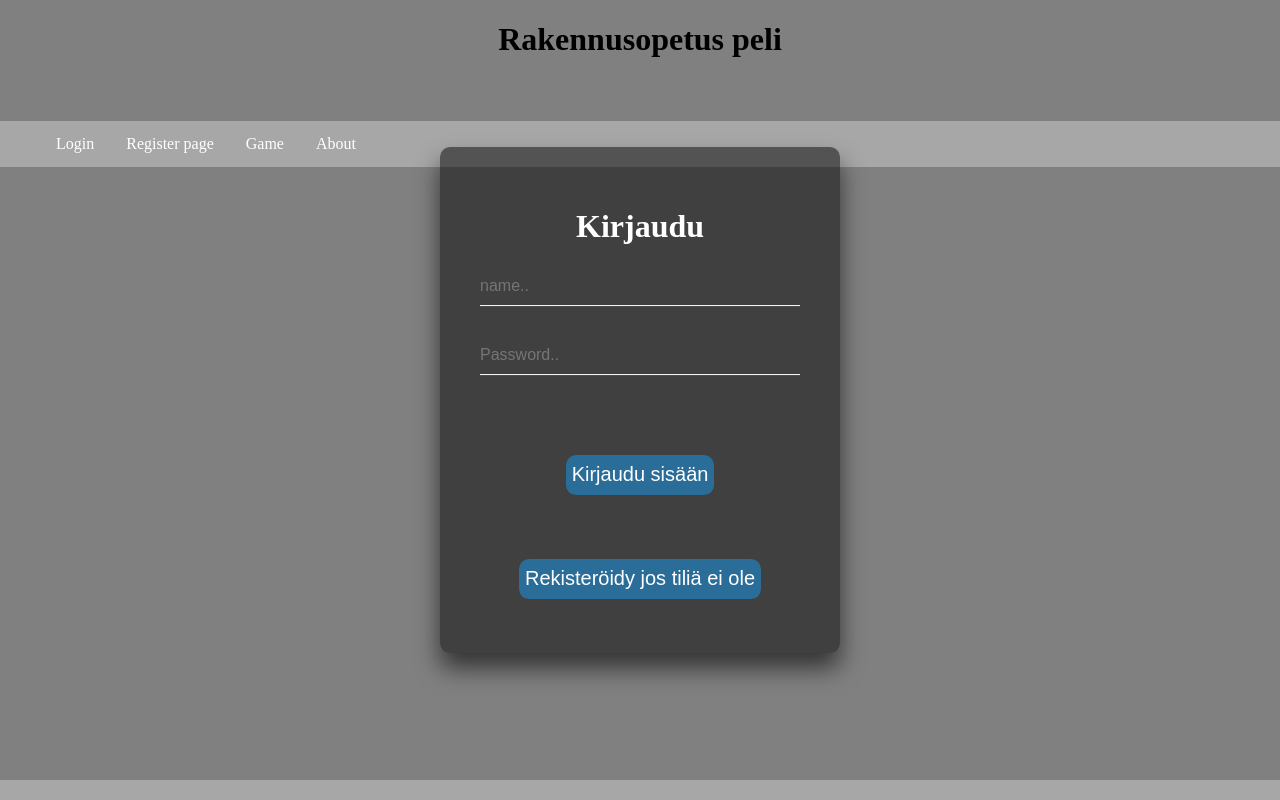
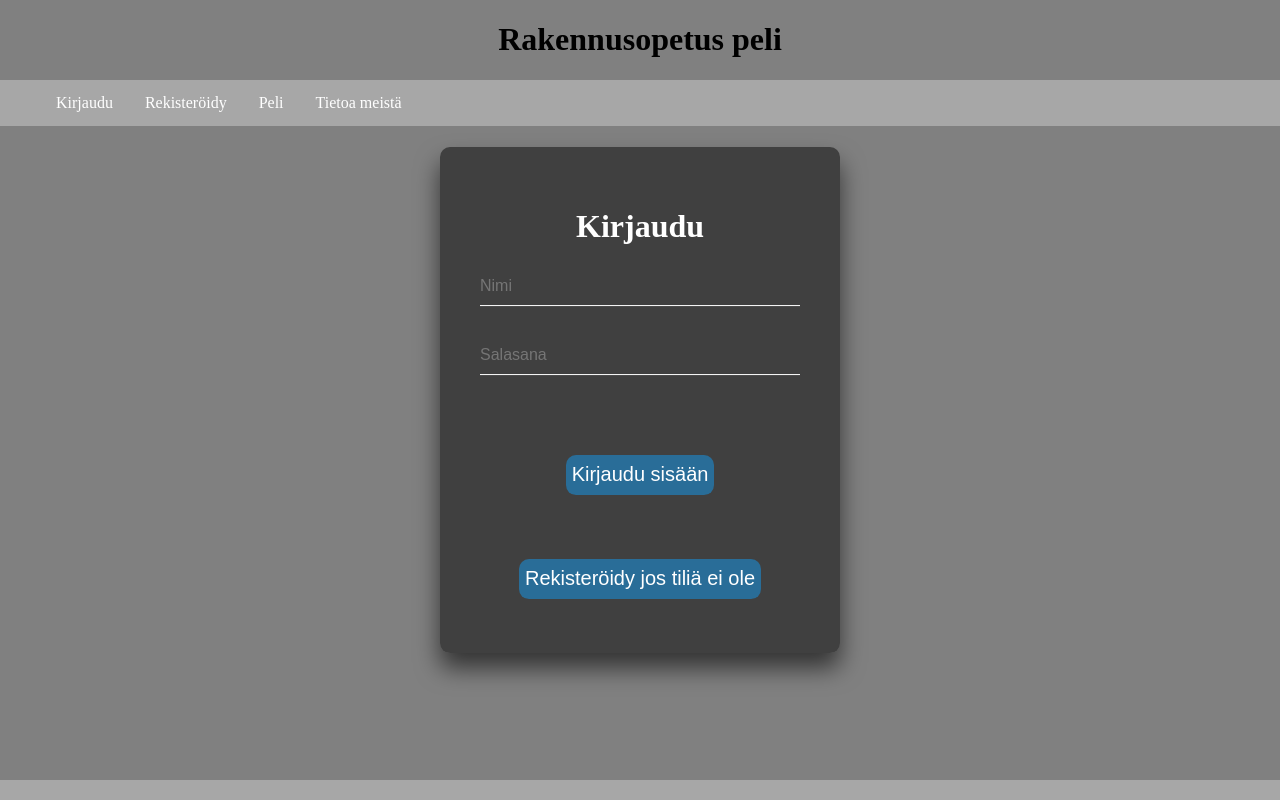
Before and after one commit to suvisyrjalainen/raksapeli_web, a React (Create React App) app in the folder my-app/: page / in a window 1280 px wide. Built offline with nearby package versions, Linux system fonts and the light colour scheme; no server answers.

Commit message:
changed website language to Finnish

```diff
--- a/my-app/src/App.js
+++ b/my-app/src/App.js
@@ -39,16 +39,16 @@ class App extends Component {
             <div>
               <ul>
                 <li>
-                  <Link to="/">Login</Link>
+                  <Link to="/">Kirjaudu</Link>
                 </li>
                 <li>
-                  <Link to="/registerpage">Register page</Link>
+                  <Link to="/registerpage">Rekisteröidy</Link>
                 </li>
                 <li>
-                  <Link to="/game">Game</Link>
+                  <Link to="/game">Peli</Link>
                 </li>
                 <li>
-                  <Link to="/about">About</Link>
+                  <Link to="/about">Tietoa meistä</Link>
                 </li>
 
               </ul>
--- a/my-app/src/Form.js
+++ b/my-app/src/Form.js
@@ -41,7 +41,7 @@ class Form extends Component {
                                 type="text"
                                 name="name"
                                 id="name"
-                                placeholder="name.."
+                                placeholder="Nimi"
                                 value={name}
                                 onChange={this.handleChange}
                                 required />
@@ -51,7 +51,7 @@ class Form extends Component {
                                 type="password"
                                 name="password"
                                 id="password"
-                                placeholder="Password.."
+                                placeholder="Salasana"
                                 value={password}
                                 onChange={this.handleChange}
                                 required />
--- a/my-app/src/RegisterForm.js
+++ b/my-app/src/RegisterForm.js
@@ -91,7 +91,7 @@ class RegisterForm extends React.Component {
   render() {
     return (
       <div class="register">
-        <h1>Register</h1>
+        <h1>Rekisteröidy</h1>
         <form onSubmit={this.handleSubmit}>
 
           <div class="form-group">
@@ -101,7 +101,7 @@ class RegisterForm extends React.Component {
               value={this.state.input.name}
               onChange={this.handleChange}
               class="form-control"
-              placeholder="Enter name"
+              placeholder="Nimi"
               id="name" />
 
               <div className="text-danger">{this.state.errors.name}</div>
@@ -114,7 +114,7 @@ class RegisterForm extends React.Component {
               value={this.state.input.email}
               onChange={this.handleChange}
               class="form-control"
-              placeholder="Enter email"
+              placeholder="Sähköposti"
               id="email" />
 
               <div className="text-danger">{this.state.errors.email}</div>
@@ -127,7 +127,7 @@ class RegisterForm extends React.Component {
               value={this.state.input.password}
               onChange={this.handleChange}
               class="form-control"
-              placeholder="Enter password"
+              placeholder="Salasana"
               id="password" />
 
               <div className="text-danger">{this.state.errors.password}</div>
@@ -140,14 +140,14 @@ class RegisterForm extends React.Component {
               value={this.state.input.confirm_password}
               onChange={this.handleChange}
               class="form-control"
-              placeholder="Enter confirm password"
+              placeholder="Salasana uudelleen"
               id="confirm_password" />
 
               <div className="text-danger">{this.state.errors.confirm_password}</div>
           </div>
             <Link to="game">
                 <button type="submit" value="Submit" class="btn btn-success">
-                    Register
+                    Rekisteröidy
                 </button>
             </Link>
 
--- a/my-app/src/style.css
+++ b/my-app/src/style.css
@@ -5,7 +5,7 @@ body {
 
 header {
   text-align: center;
-  height: 100px;
+  height: 10%;
 }
 
 ul {
```
